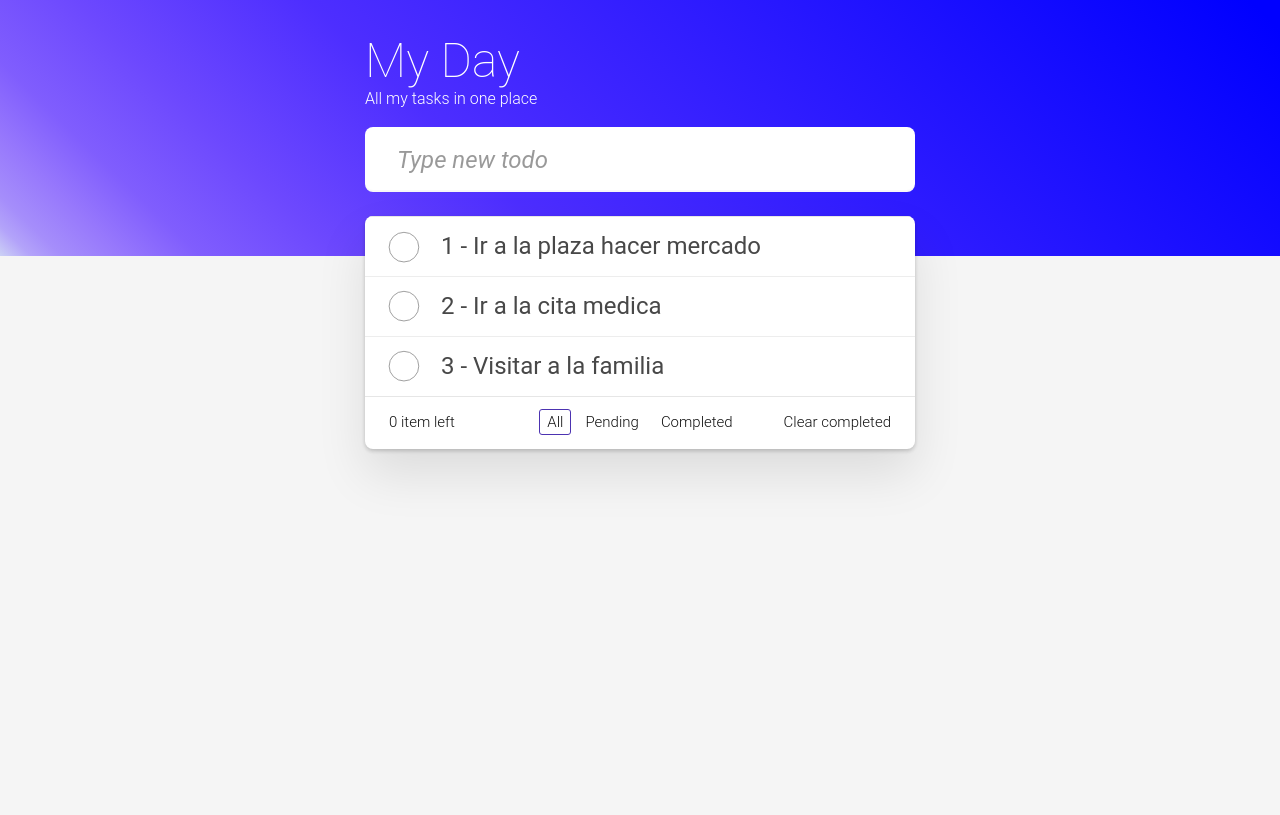
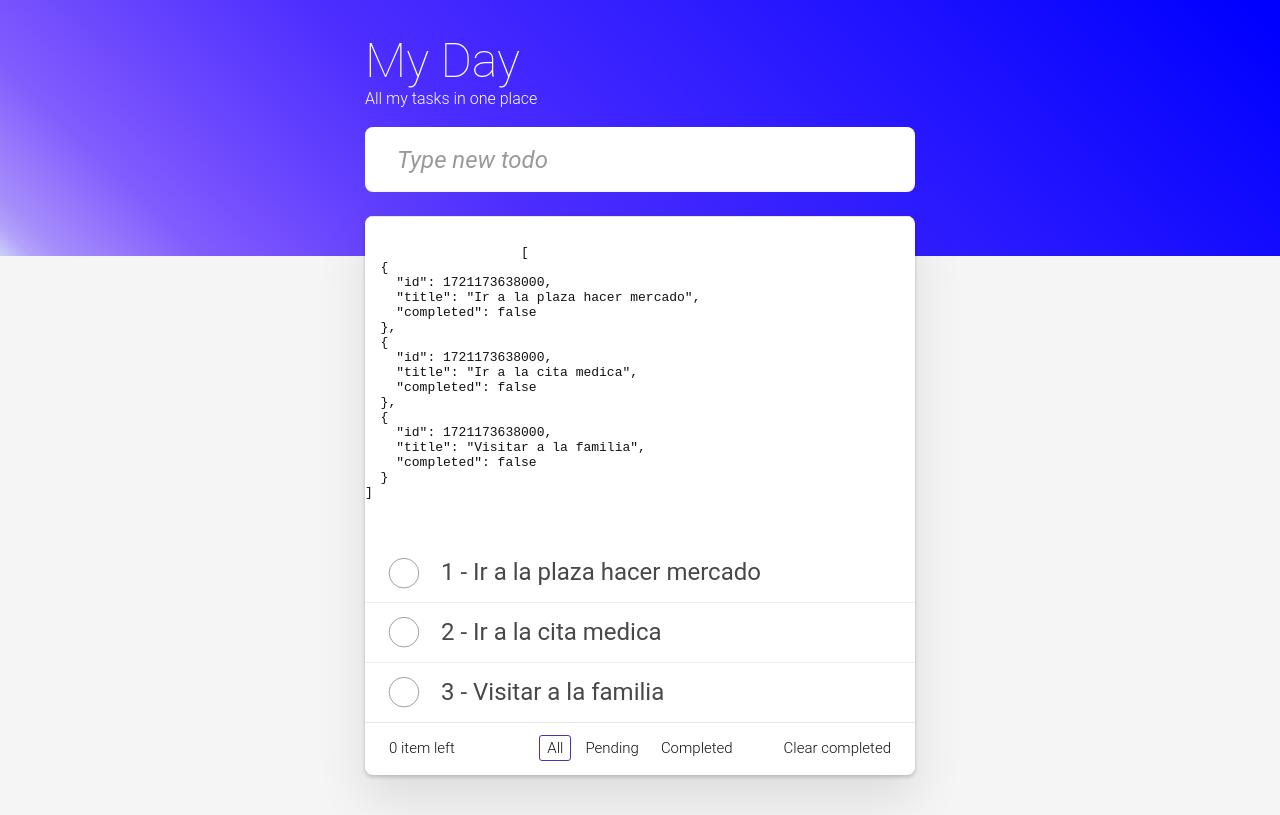
Before and after one commit to master-sebastian/todoapp, an Angular app: page / in a window 1280 px wide. Built offline with nearby package versions, Linux system fonts and the light colour scheme.

Commit message:
ver lo que tienen los objetos en formato json de forma reactiva

```diff
--- a/src/app/pages/home/home.component.html
+++ b/src/app/pages/home/home.component.html
@@ -9,6 +9,11 @@
     <div class="container todoapp-wrapper">
         <!-- This section should be hidden by default and shown when there are todos -->
         <section class="main">
+            <pre>
+                <code>
+                    {{ tasks() | json }}
+                </code>
+            </pre>
             <ul class="todo-list">
                 <!--
                 <li class="completed">
```
